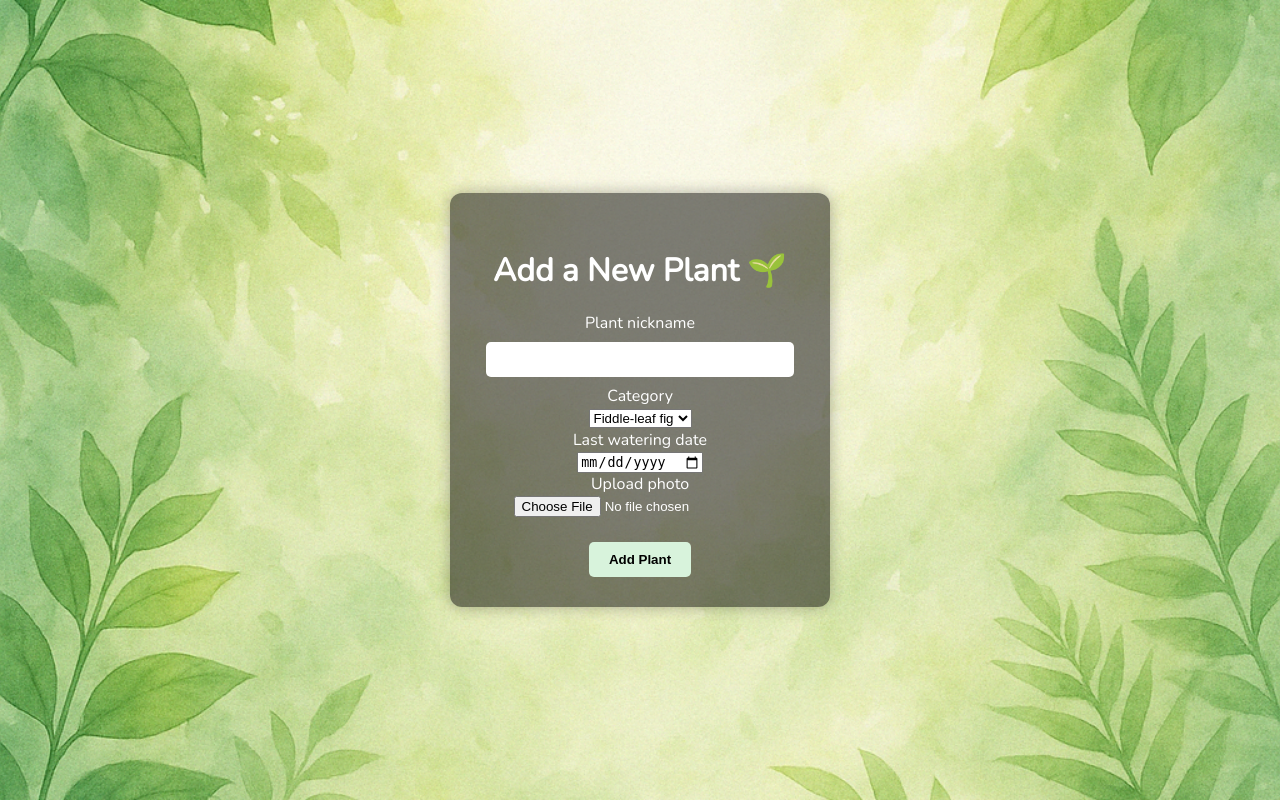
After one commit to kubalic/new_repo_1, a Flask app: page /add-plant in a window 1280 px wide. The commit adds this page. Run offline with Flask 3, Linux system fonts and the light colour scheme; a user stored in the database is signed in; some libraries are stand-ins or nearby versions.

Commit message:
Add login, register, logout functionality; plant catalog and add-plant feature implemented

```diff
--- a/app/forms.py
+++ b/app/forms.py
@@ -1,8 +1,29 @@
 from flask_wtf import FlaskForm
-from wtforms import StringField, PasswordField, SubmitField
-from wtforms.validators import DataRequired
+from wtforms import StringField, PasswordField, SubmitField, DateField, SelectField, FileField
+from wtforms.validators import DataRequired, Email, EqualTo
+from flask_wtf.file import FileAllowed
 
 class LoginForm(FlaskForm):
     username = StringField('Username', validators=[DataRequired()])
     password = PasswordField('Password', validators=[DataRequired()])
     submit = SubmitField('Log In')
+
+class RegisterForm(FlaskForm):
+    username = StringField('Username', validators=[DataRequired()])
+    email = StringField('Email', validators=[DataRequired(), Email()])
+    password = PasswordField('Password', validators=[DataRequired()])
+    confirm_password = PasswordField('Confirm Password', validators=[DataRequired(), EqualTo('password')])
+    submit = SubmitField('Register')
+
+class AddPlantForm(FlaskForm):
+    nickname = StringField('Plant nickname', validators=[DataRequired()])
+    category_id = SelectField('Category', coerce=int, validators=[DataRequired()])
+    last_watering = DateField('Last watering date', format='%Y-%m-%d', validators=[DataRequired()])
+    photo = FileField('Upload photo', validators=[FileAllowed(['jpg', 'png'])])
+    submit = SubmitField('Add Plant')
+
+class AddCategoryForm(FlaskForm):
+    name = StringField('Plant Name', validators=[DataRequired()])
+    latin_name = StringField('Latin Name')
+    watering_interval = StringField('Watering Interval (days)', validators=[DataRequired()])
+    submit = SubmitField('Add Category')
--- a/app/routes.py
+++ b/app/routes.py
@@ -1,15 +1,95 @@
-from app import app
-from flask import render_template, flash, redirect, url_for
-from app.forms import LoginForm
+from flask import render_template, redirect, url_for, flash
+from app.forms import RegisterForm, LoginForm, AddPlantForm, AddCategoryForm
+from app.models import User, Plant, PlantCategory
+from app import db
+from flask_login import login_user, logout_user, login_required, current_user
+from werkzeug.security import generate_password_hash, check_password_hash
+from flask import Blueprint
+from datetime import timedelta
 
-@app.route('/')
+routes = Blueprint('routes', __name__)
+
+@routes.route('/')
 def index():
     return render_template('index.html')
 
-@app.route('/login', methods=['GET', 'POST'])
+@routes.route('/register', methods=['GET', 'POST'])
+def register():
+    form = RegisterForm()
+    if form.validate_on_submit():
+        existing_user = User.query.filter(
+            (User.username == form.username.data) | (User.email == form.email.data)
+        ).first()
+        if existing_user:
+            flash('Username or email already in use.', 'danger')
+            return render_template('register.html', form=form)
+
+        hashed_pw = generate_password_hash(form.password.data)
+        new_user = User(
+            username=form.username.data,
+            email=form.email.data,
+            password=hashed_pw
+        )
+        db.session.add(new_user)
+        db.session.commit()
+        login_user(new_user)
+        flash('Account created!', 'success')
+        return redirect(url_for('routes.index'))
+    return render_template('register.html', form=form)
+
+@routes.route('/login', methods=['GET', 'POST'])
 def login():
     form = LoginForm()
     if form.validate_on_submit():
-        flash(f'Logged in as {form.username.data}', 'success')
-        return redirect(url_for('index'))
+        user = User.query.filter_by(username=form.username.data).first()
+        if user and check_password_hash(user.password, form.password.data):
+            login_user(user)
+            flash('Logged in successfully!', 'success')
+            return redirect(url_for('routes.index'))
+        else:
+            flash('Invalid username or password', 'danger')
     return render_template('login.html', form=form)
+
+@routes.route('/logout')
+@login_required
+def logout():
+    logout_user()
+    flash('You have been logged out.', 'info')
+    return redirect(url_for('routes.login'))
+
+@routes.route('/add-plant', methods=['GET', 'POST'])
+@login_required
+def add_plant():
+    form = AddPlantForm()
+    form.category_id.choices = [(c.id, c.name) for c in PlantCategory.query.all()]
+    if form.validate_on_submit():
+        category = PlantCategory.query.get(form.category_id.data)
+        next_watering = form.last_watering.data + timedelta(days=category.watering_interval)
+        new_plant = Plant(
+            nickname=form.nickname.data,
+            last_watering=form.last_watering.data,
+            next_watering=next_watering,
+            user_id=current_user.id,
+            category_id=form.category_id.data
+        )
+        db.session.add(new_plant)
+        db.session.commit()
+        flash('Plant added!', 'success')
+        return redirect(url_for('routes.index'))
+    return render_template('add_plant.html', form=form)
+
+@routes.route('/add-category', methods=['GET', 'POST'])
+@login_required
+def add_category():
+    form = AddCategoryForm()
+    if form.validate_on_submit():
+        category = PlantCategory(
+            name=form.name.data,
+            latin_name=form.latin_name.data,
+            watering_interval=int(form.watering_interval.data)
+        )
+        db.session.add(category)
+        db.session.commit()
+        flash('Category added!', 'success')
+        return redirect(url_for('routes.index'))
+    return render_template('add_category.html', form=form)
--- a/app/static/style.css
+++ b/app/static/style.css
@@ -2,7 +2,6 @@ body {
   margin: 0;
   padding: 0;
   font-family: 'Nunito', sans-serif;
-  background: url("/static/background.png") no-repeat center center fixed;
   background-size: cover;
   height: 100vh;
   display: flex;
@@ -23,10 +22,6 @@ body {
   margin-bottom: 0.5em;
 }
 
-.links {
-  margin-top: 1em;
-}
-
 .links a {
   margin: 0 15px;
   text-decoration: none;
@@ -38,3 +33,85 @@ body {
 .links a:hover {
   color: #b7e4c7;
 }
+
+
+.top-bar {
+  display: flex;
+  justify-content: flex-end;
+  align-items: center;
+  gap: 15px;
+  padding: 15px;
+  font-size: 1.1em;
+  color: white;
+  background-color: rgba(0, 0, 0, 0.3);
+}
+
+.top-bar span {
+  margin-right: auto;
+  padding-left: 15px;
+  font-weight: bold;
+}
+
+.top-bar a {
+  color: white;
+  text-decoration: none;
+}
+
+.top-bar a:hover {
+  text-decoration: underline;
+}
+
+.form-container {
+  background-color: rgba(0, 0, 0, 0.5);
+  padding: 30px;
+  border-radius: 12px;
+  color: white;
+  width: 320px;
+  margin: 80px auto;
+  text-align: center;
+  box-shadow: 0 0 15px rgba(0, 0, 0, 0.3);
+}
+
+.form-container h2 {
+  font-size: 2em;
+  margin-bottom: 20px;
+}
+
+.form-container input[type="text"],
+.form-container input[type="email"],
+.form-container input[type="password"] {
+  width: 90%;
+  padding: 10px;
+  margin: 8px 0;
+  border: none;
+  border-radius: 5px;
+}
+
+.form-container input[type="submit"] {
+  margin-top: 10px;
+  padding: 10px 20px;
+  border: none;
+  background-color: #d8f3dc;
+  color: black;
+  font-weight: bold;
+  border-radius: 5px;
+  cursor: pointer;
+}
+
+.form-container input[type="submit"]:hover {
+  background-color: #b7e4c7;
+}
+
+.btn {
+  padding: 10px 20px;
+  border: none;
+  background-color: #d8f3dc;
+  color: black;
+  font-weight: bold;
+  border-radius: 5px;
+  cursor: pointer;
+}
+
+.btn:hover {
+  background-color: #b7e4c7;
+}
--- /dev/null
+++ b/app/templates/add_plant.html
@@ -0,0 +1,34 @@
+{% extends "base.html" %}
+
+{% block content %}
+<div class="form-container">
+    <h2>Add a New Plant 🌱</h2>
+    <form method="POST" enctype="multipart/form-data">
+        {{ form.hidden_tag() }}
+
+        <div>
+            {{ form.nickname.label }}<br>
+            {{ form.nickname(size=32) }}
+        </div>
+
+        <div>
+            {{ form.category_id.label }}<br>
+            {{ form.category_id() }}
+        </div>
+
+        <div>
+            {{ form.last_watering.label }}<br>
+            {{ form.last_watering() }}
+        </div>
+
+        <div>
+            {{ form.photo.label }}<br>
+            {{ form.photo() }}
+        </div>
+
+        <div style="margin-top: 15px;">
+            {{ form.submit(class="btn") }}
+        </div>
+    </form>
+</div>
+{% endblock %}
--- a/app/templates/base.html
+++ b/app/templates/base.html
@@ -5,7 +5,9 @@
     <link rel="stylesheet" href="{{ url_for('static', filename='style.css') }}">
     <link href="https://fonts.googleapis.com/css2?family=Nunito&display=swap" rel="stylesheet">
 </head>
-<body>
+<body style="background-image: url('{{ url_for('static', filename='background.png') }}'); background-size: cover; background-position: center;">
+
     {% block content %}{% endblock %}
+
 </body>
 </html>
--- a/run.py
+++ b/run.py
@@ -1,2 +1,6 @@
-from app import app
-app.run(debug=True, port=5001)
+from app import create_app
+
+app = create_app()
+
+if __name__ == '__main__':
+    app.run(debug=True, port=5001)
```
Also changed, not shown: app/__init__.py (+29 -3 lines), app/models.py (+27 -0 lines), app/templates/add_category.html (added, +14 -0 lines), app/templates/index.html (+14 -4 lines), app/templates/login.html (+13 -0 lines), app/templates/register.html (+15 -0 lines), app/static/uploads/pobrane_4.jpg (added), instance/plants.db (added).
